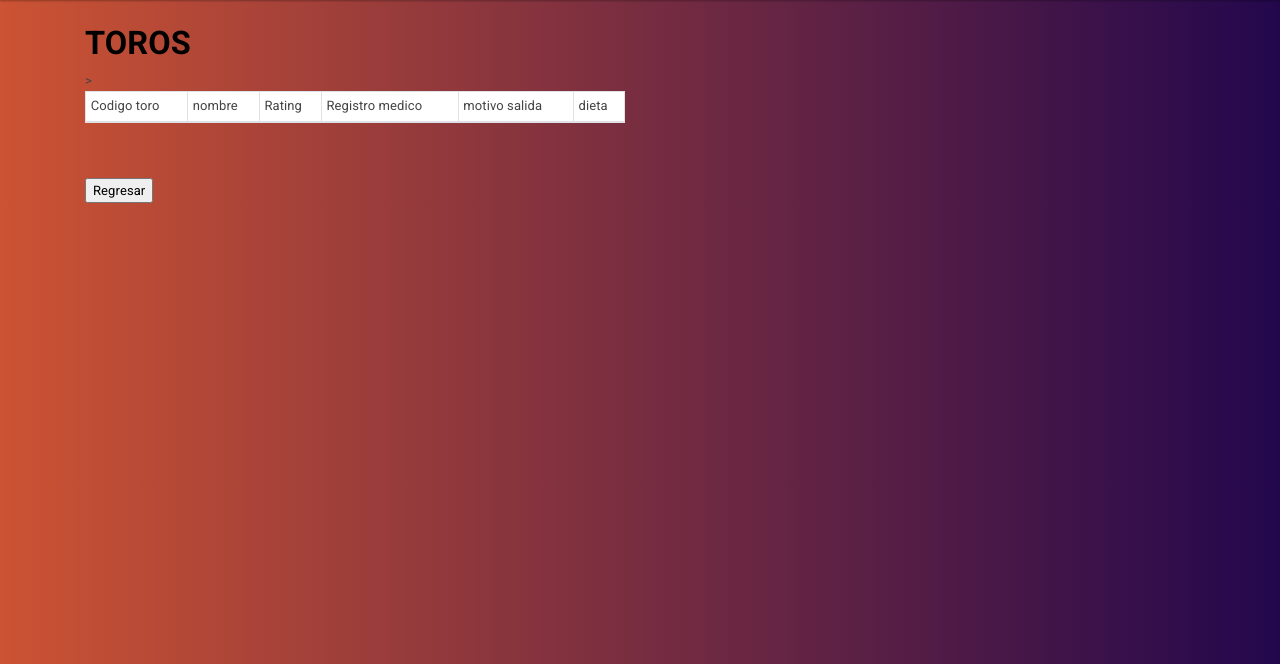
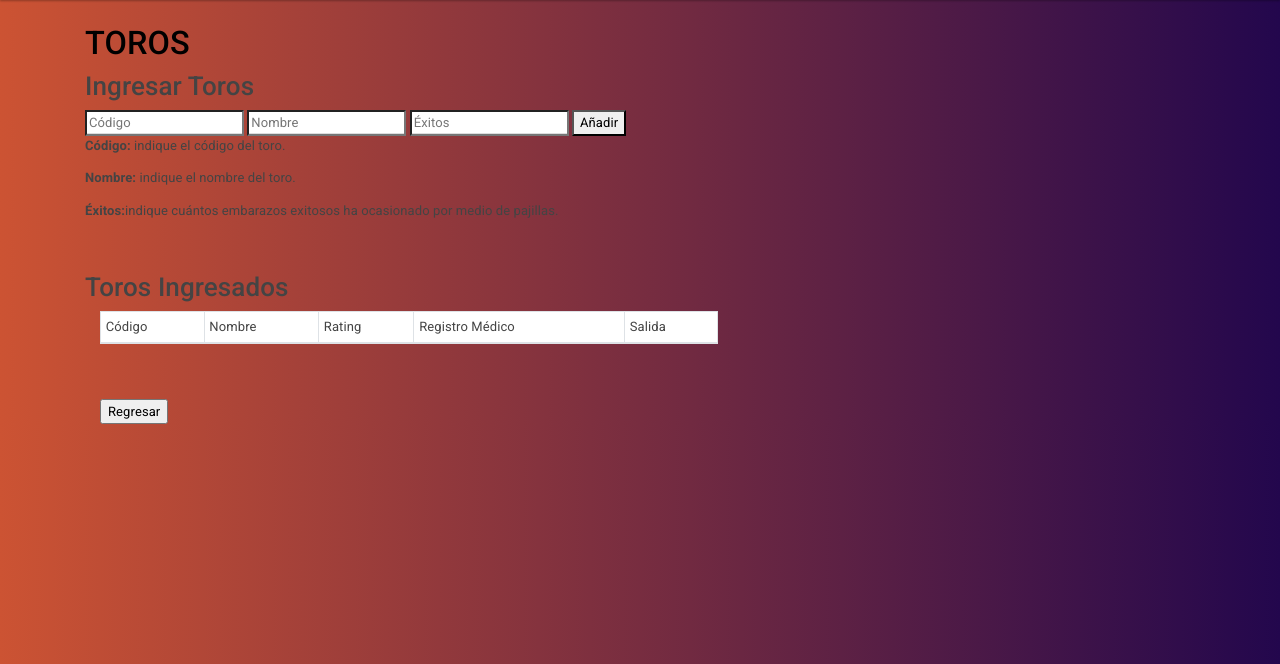
Before and after one commit to karou1182001/FinalBDGANT-V, a Flask app: page /toros in a window 1280 px wide. Shown: the part 79-743 px from the top of the page. Run offline with Flask 2, Linux system fonts and the light colour scheme; data that the repository does not hold is empty; parts of the project's set-up code (start-up, migrations or seed data) failed here and were passed over.

Commit message:
Update toros.html

```diff
--- a/ganaderiaApp/templates/toros.html
+++ b/ganaderiaApp/templates/toros.html
@@ -1,18 +1,44 @@
 {% extends 'layout.html' %}
 
 {% block body %}
-<h1 style="color:rgb(0, 0, 0)"><b>TOROS</b></h1>
-    <div class="row">
-        <div class="col-md-6">
+
+    <h1 style="color: black">TOROS</h1>
+    <h2>Ingresar Toros</h2>
+    {% with messages = get_flashed_messages() %}
+    {% if messages %}
+    {% for message in messages %}
+        <div class="alert alert-success alert-dismissible fade show" role="alert">
+            {{message}}
+            <button type="button" class="btn-close" data-bs-dismiss="alert" aria-label="Close"></button>
+        </div>
+    {% endfor %}
+    {% endif %}
+    {% endwith %}
+    <div>
+        <form action="/añadir_toro", method="POST">
+            <input type="text" name="cod", placeholder="Código">
+            <input type="text" name="nombre" placeholder="Nombre">
+            <input type="text" name="ex_pajilla" placeholder="Éxitos">
+            <button type="submit">
+                Añadir
+            </button>
+            <p><b>Código:</b> indique el código del toro.</p>
+            <p><b>Nombre:</b> indique el nombre del toro.</p>
+            <p><b>Éxitos:</b>indique cuántos embarazos exitosos ha ocasionado por medio de pajillas.</p>
+            <br>
+            <br>
+        </form>
+    </div>
+    <h2>Toros Ingresados</h2>
+    <div class="col-md-7">
         <table class="table table-striped table-bordered bg-white table-sm">
             <thead>
                 <tr>
-                        <td>Codigo toro</td>
-                        <td>nombre</td>
+                    <td>Código</td>
+                    <td>Nombre</td>
                     <td>Rating</td>
-                        <td>Registro medico</td>
-                        <td>motivo salida</td>
-                        <td>dieta</td>>
+                    <td>Registro Médico</td>
+                    <td>Salida</td>
                 </tr>
             </thead>
             <tbody>
@@ -21,20 +47,13 @@
                     <td>{{data.0}}</td>
                     <td>{{data.1}}</td>
                     <td>{{data.2}}</td>
-                        <td>
-                            <a href = "/registro_medico/{{data.3}}"> {{data.3}} </a>
-                        </td>
-                        <td>
-                            <a href = "/motivo_salida/{{data.4}}"> {{data.4}} </a>
-                        </td>
-                        <td>
-                            <a href = "/registro_alimentacion/{{data.4}}"> consultar </a>
-                        </td>
+                    <td>{{data.3}}</td>
+                    <td>{{data.4}}</td>
+                    <td><a href="" class="btn btn-danger btn-delete">Delete</a></td>
                 </tr>
                 {% endfor%}
             </tbody>
         </table>
-
         <br>
         <br>
         <form action="http://localhost:3000/">
```
Lines whose indentation alone changed are shown as unchanged.
